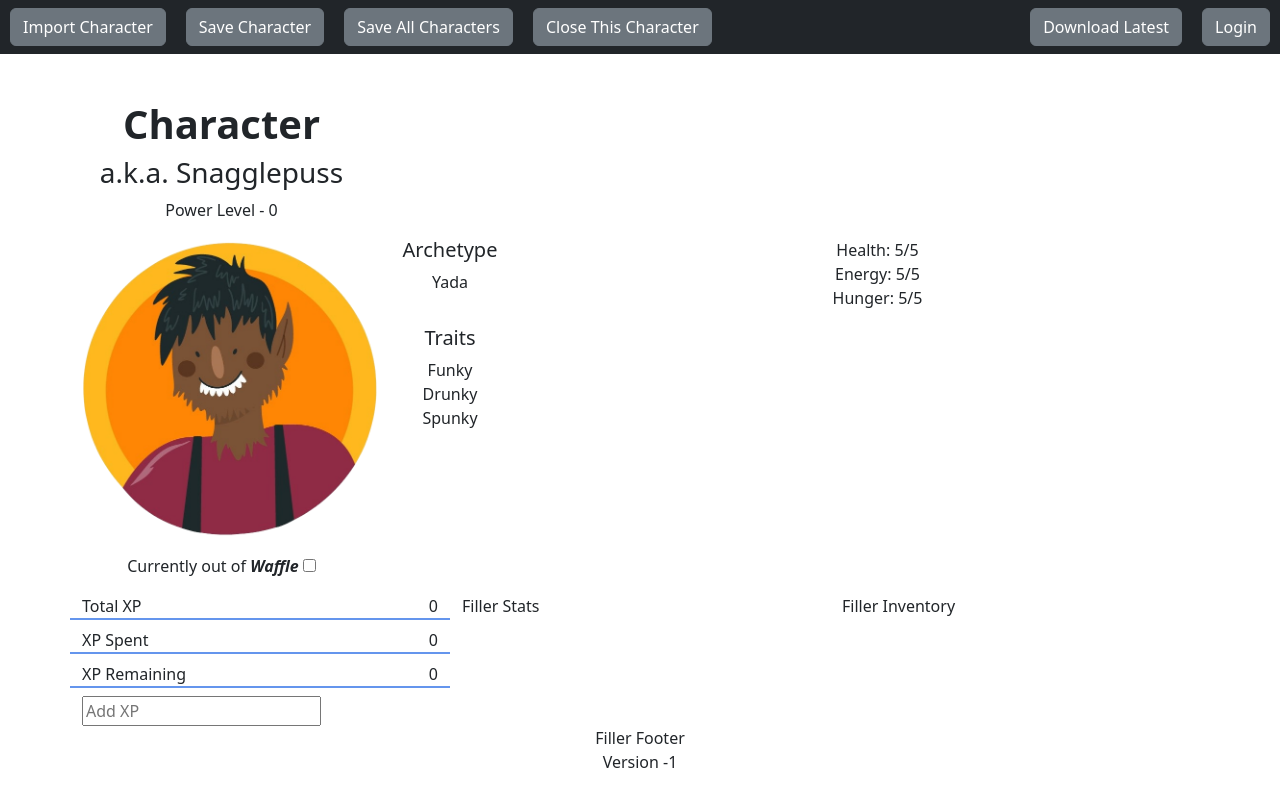
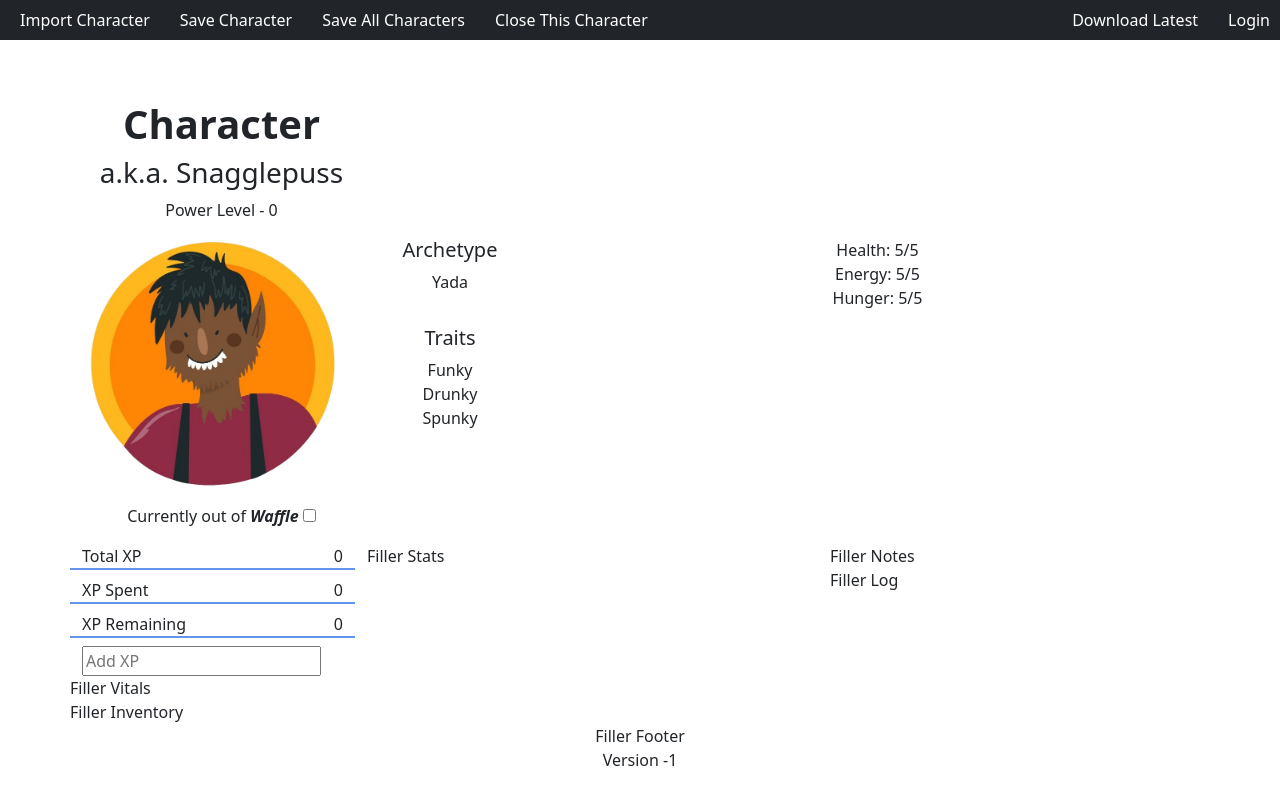
Before and after one commit to avasilenko92/CharacterSheet, a plain HTML site: page index.html in a window 1280 px wide. Drawn offline with nearby package versions, Linux system fonts and the light colour scheme.

Commit message:
Adding basic close character functionality. Made nav buttons lis. Adjusted profile pic size. Minor grid adjustments.

```diff
--- a/css/app.css
+++ b/css/app.css
@@ -15,8 +15,8 @@
 }
 
 #profile-pic {
-    max-width: 300px;
-    max-height: 300px;
+    max-width: 250px;
+    max-height: 250px;
 }
 
 #suit-name {
@@ -47,8 +47,11 @@
     text-align: left;
 }
 
-.nav-button {
-    margin: 0 10px;
+.nav-li {
+    color: white;
+    margin-left: 20px;
+    margin-right: 10px;
+    cursor: pointer;
 }
 
 .table-entry {
--- a/index.html
+++ b/index.html
@@ -20,27 +20,27 @@
         <![endif]-->
         <nav class="navbar navbar-expand-lg navbar-dark bg-dark fixed-top">
             <ul class="navbar-nav">
-                <button id="import-btn" class="btn btn-secondary nav-button" onclick="document.getElementById('importCharFile').click()">Import Character</button>
+                <li id="import-btn" class="nav-li" onclick="document.getElementById('importCharFile').click()">Import Character</li>
                 <input type='file' id="importCharFile" style="display:none" onchange="importCharFile()">
                 <div class="dropdown">
-                    <button class="btn btn-secondary dropdown-toggle nav-button" type="button" id="character-dropdown" data-toggle="dropdown" hidden="true">
-                    Dropdown button
-                    </button>
-                    <div class="dropdown-menu" aria-labelledby="dropdownMenuButton">
+                    <li class="dropdown-toggle nav-li" type="button" id="character-dropdown" data-toggle="dropdown" hidden="true">
+                    Dropdown item
+                    </li>
+                    <div class="dropdown-menu" aria-labelledby="dropdownMenuLi">
                     <a class="dropdown-item" href="#">Action</a>
                     <a class="dropdown-item" href="#">Another action</a>
                     <a class="dropdown-item" href="#">Something else here</a>
                     </div>
                 </div>
-                <button id="export-btn" class="btn btn-secondary nav-button" onclick="document.getElementById('exportCharFile').click()">Save Character</button>
+                <li id="export-btn" class="nav-li" onclick="document.getElementById('exportCharFile').click()">Save Character</li>
                 <input type='file' id="exportCharFile" style="display:none" onchange="exportCharFile()">
-                <button id="export-all-btn" class="btn btn-secondary nav-button" onclick="document.getElementById('exportAllCharsFile').click()">Save All Characters</button>
+                <li id="export-all-btn" class="nav-li" onclick="document.getElementById('exportAllCharsFile').click()">Save All Characters</li>
                 <input type='file' id="exportAllCharsFile" style="display:none" onchange="exportAllCharFiles()">
-                <button id="close-character" class="btn btn-secondary nav-button" onclick="closeCharacter()">Close This Character</button>
+                <li id="close-character" class="nav-li" onclick="closeCharacter()">Close This Character</li>
             </ul>
             <ul class="navbar-nav ms-auto">
-                <button id="update" class="btn btn-secondary nav-button" onclick="location.href='https://github.com/avasilenko92/CharacterSheet/archive/refs/heads/main.zip'">Download Latest</button>
-                <button id="login" class="btn btn-secondary nav-button" onclick="login()">Login</button>
+                <li id="update" class="nav-li" onclick="location.href='https://github.com/avasilenko92/CharacterSheet/archive/refs/heads/main.zip'">Download Latest</li>
+                <li id="login" class="nav-li" onclick="login()">Login</li>
             </ul>
         </nav>
         <div class="container" id="content">
@@ -88,7 +88,7 @@
             <!-- main details-->
             <div class="row" id="detail-row">
                 <!-- XP, pic, mech checkbox, crit stats, etc.-->
-                <div class="col-4">
+                <div class="col-3">
                     <div class="row">
                         <!-- XP column -->
                         <div class="col">
@@ -100,14 +100,21 @@
                             </form>
                         </div>
                     </div>
+                    <div class="row">
+                        Filler Vitals
+                    </div>
+                    <div class="row">
+                        Filler Inventory
+                    </div>
                 </div>
                 <!-- Stats -->
-                <div class="col-4">
+                <div class="col-5">
                     <div>Filler Stats</div>
                 </div>
                 <!-- Inventory -->
-                <div class="col-4">
-                    <div>Filler Inventory</div>
+                <div class="col-3">
+                    <div class="row">Filler Notes</div>
+                    <div class="row">Filler Log</div>
                 </div>
             </div>
             <!-- less important details-->
--- a/js/app.js
+++ b/js/app.js
@@ -64,7 +64,24 @@ function addXP() {
 }
 
 function closeCharacter() {
-    alert('To be implemented')
+    if (charactersIndex === -1) {
+        alert('No character selected. Please select a character')
+    } else {
+        let confirmation = confirm('Close this character? All unsaved progress will be lost')
+        if (confirmation == true) {
+            characters.splice(charactersIndex, 1);
+            if (characters.length > 0) {
+                charactersIndex = 0;
+                updateCharacterPage();
+            } else {
+                charactersIndex = -1;
+                document.getElementById('char-name').innerText = 'Unknown';
+                document.getElementById('char-nickname').innerText = 'a.k.a Mysterio'
+            }
+            updateNavBar();
+        }
+
+    }
 }
 
 function exportAllCharFiles() {
@@ -173,6 +190,17 @@ function updateCharacterPage() {
     }
 }
 
+function updateNavBar() {
+    // TODO
+    if (characters.length === 0) {
+        document.getElementById('import-btn').innerText = 'Import Character';
+    }
+    // If 0 char default import button, hide save buttons, display create char button, hide close char button
+    // If 1 or 0 char hide save all characters
+    // If 1 char update Import button to single name w/ +
+    // If > 1 char update dropdown, hide single import
+}
+
 function updateSuitStatus() {
     characters[charactersIndex].inSuit = document.getElementById("in-suit").checked;
     if (characters[charactersIndex].inSuit) {
```
Also changed, not shown: 1 other file.
